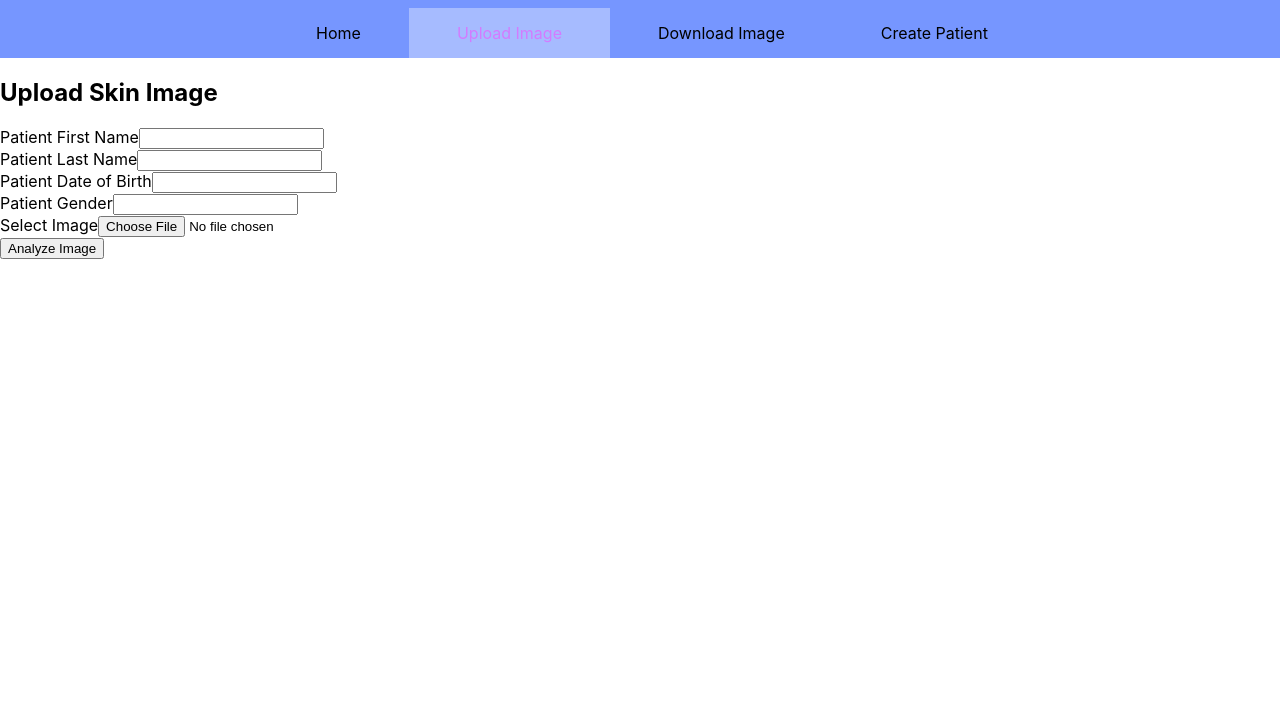
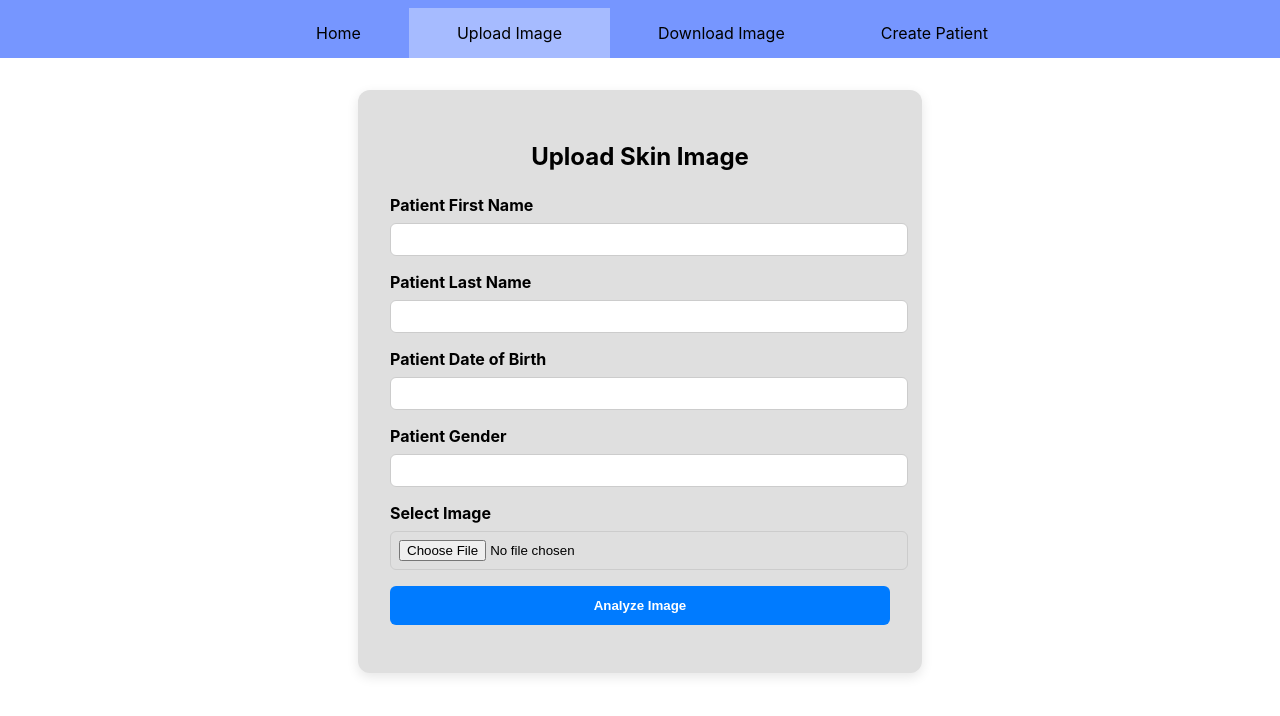
Before and after one commit to flopwzh/CS6440-frontend, a React (Create React App) app in the folder 6440/: page /Upload in a window 1280 px wide. Shown: the top 716 px of the page. Built offline with nearby package versions, Linux system fonts and the light colour scheme.

Commit message:
basic styling and clean outputs

```diff
--- /dev/null
+++ b/6440/src/components/Create.css
@@ -0,0 +1,46 @@
+.create-container {
+    max-width: 500px;
+    margin: 2rem auto;
+    padding: 2rem;
+    background-color: #dfdfdf;
+    border-radius: 12px;
+    box-shadow: 0 4px 12px rgba(0, 0, 0, 0.1);
+}
+
+.create-container h2 {
+    text-align: center;
+    margin-bottom: 1.5rem;
+}
+
+.create-form div {
+    margin-bottom: 1rem;
+}
+
+.create-form label {
+    display: block;
+    margin-bottom: 0.5rem;
+    font-weight: bold;
+}
+
+.create-form input[type="text"],
+.create-form input[type="file"] {
+    width: 100%;
+    padding: 0.5rem;
+    border: 1px solid #ccc;
+    border-radius: 6px;
+    }
+
+.create-form button {
+    width: 100%;
+    padding: 0.75rem;
+    background-color: #007bff;
+    border: none;
+    color: white;
+    font-weight: bold;
+    border-radius: 6px;
+    cursor: pointer;
+}
+
+.create-form button:disabled {
+    background-color: #999;
+}
--- a/6440/src/components/Create.js
+++ b/6440/src/components/Create.js
@@ -3,6 +3,8 @@ import { Button } from "./ui/button";
 import { Input } from "./ui/input";
 import { Label } from "./ui/label";
 import { Card, CardContent } from "./ui/card";
+
+import "./Create.css";
 
 const Create = () => {
 
@@ -66,25 +68,25 @@ const Create = () => {
 
     return (
         <div>
-            <Card>
+            <Card className="create-container">
                 <CardContent>
                     <h2>Create Patient</h2>
-                    <form onSubmit={handleCreation}>
+                    <form onSubmit={handleCreation} className="create-form">
                     <div>
                         <Label htmlFor="first">Patient First Name</Label>
-                        <Input id="first" type="text" value={first} onChange={(e) => setFirst(e.target.value)} required/>
+                        <Input id="first" type="text" value={first} autocomplete="off" onChange={(e) => setFirst(e.target.value)} required/>
                     </div>
                     <div>
                         <Label htmlFor="last">Patient Last Name</Label>
-                        <Input id="last" type="text" value={last} onChange={(e) => setLast(e.target.value)} required/>
+                        <Input id="last" type="text" value={last} autocomplete="off" onChange={(e) => setLast(e.target.value)} required/>
                     </div>
                     <div>
                         <Label htmlFor="dob">Patient Date of Birth</Label>
-                        <Input id="dob" type="text" value={dob} onChange={(e) => setDob(e.target.value)} required/>
+                        <Input id="dob" type="text" value={dob} autocomplete="off" onChange={(e) => setDob(e.target.value)} required/>
                     </div>
                     <div>
                         <Label htmlFor="gender">Patient Gender</Label>
-                        <Input id="gender" type="text" value={gender} onChange={(e) => setGender(e.target.value)} required/>
+                        <Input id="gender" type="text" value={gender} autocomplete="off" onChange={(e) => setGender(e.target.value)} required/>
                     </div>
                     <div>
                         <Button type="submit" disabled={loading}>
@@ -94,7 +96,7 @@ const Create = () => {
                     </form>
                     {result && (
                         <div>
-                            <h3>Done! Created patient:</h3>
+                            <h3>Created patient:</h3>
                             <pre>{JSON.stringify(result, null, 2)}</pre>
                         </div>
                     )}
--- /dev/null
+++ b/6440/src/components/Download.css
@@ -0,0 +1,56 @@
+.download-container {
+    max-width: 500px;
+    margin: 2rem auto;
+    padding: 2rem;
+    background-color: #dfdfdf;
+    border-radius: 12px;
+    box-shadow: 0 4px 12px rgba(0, 0, 0, 0.1);
+}
+
+.download-container h2 {
+    text-align: center;
+    margin-bottom: 1.5rem;
+}
+
+.download-container h3 {
+    text-align: center;
+    margin-top: 1.5rem;
+    margin-bottom: 1.5rem;
+}
+
+.download-container img {
+    max-width: 100%;
+}
+
+.download-form div {
+    margin-bottom: 1rem;
+}
+
+.download-form label {
+    display: block;
+    margin-bottom: 0.5rem;
+    font-weight: bold;
+}
+
+.download-form input[type="text"],
+.download-form input[type="file"] {
+    width: 100%;
+    padding: 0.5rem;
+    border: 1px solid #ccc;
+    border-radius: 6px;
+}
+
+.download-form button {
+    width: 100%;
+    padding: 0.75rem;
+    background-color: #007bff;
+    border: none;
+    color: white;
+    font-weight: bold;
+    border-radius: 6px;
+    cursor: pointer;
+}
+
+.download-form button:disabled {
+    background-color: #999;
+}
--- a/6440/src/components/Navbar/NavbarElements.js
+++ b/6440/src/components/Navbar/NavbarElements.js
@@ -24,7 +24,7 @@ export const NavLink = styled(Link)`
     cursor: pointer;
     &.active {
         background-color: rgb(166, 187, 255);
-        color:rgb(211, 123, 255);
+        color:rgb(0, 0, 0);
     }
 `;
 
--- /dev/null
+++ b/6440/src/components/Upload.css
@@ -0,0 +1,46 @@
+.upload-container {
+    max-width: 500px;
+    margin: 2rem auto;
+    padding: 2rem;
+    background-color: #dfdfdf;
+    border-radius: 12px;
+    box-shadow: 0 4px 12px rgba(0, 0, 0, 0.1);
+}
+
+.upload-container h2 {
+    text-align: center;
+    margin-bottom: 1.5rem;
+}
+
+.upload-form div {
+    margin-bottom: 1rem;
+}
+
+.upload-form label {
+    display: block;
+    margin-bottom: 0.5rem;
+    font-weight: bold;
+}
+
+.upload-form input[type="text"],
+.upload-form input[type="file"] {
+    width: 100%;
+    padding: 0.5rem;
+    border: 1px solid #ccc;
+    border-radius: 6px;
+    }
+
+.upload-form button {
+    width: 100%;
+    padding: 0.75rem;
+    background-color: #007bff;
+    border: none;
+    color: white;
+    font-weight: bold;
+    border-radius: 6px;
+    cursor: pointer;
+}
+
+.upload-form button:disabled {
+    background-color: #999;
+}
--- a/6440/src/components/Upload.js
+++ b/6440/src/components/Upload.js
@@ -3,6 +3,8 @@ import { Button } from "./ui/button";
 import { Input } from "./ui/input";
 import { Label } from "./ui/label";
 import { Card, CardContent } from "./ui/card";
+
+import "./Upload.css"
 
 const Upload = () => {
 
@@ -12,7 +14,10 @@ const Upload = () => {
     const [gender, setGender] = useState("");
     const [file, setFile] = useState(null);
     const [loading, setLoading] = useState(false);
-    const [result, setResult] = useState("");
+    //const [result, setResult] = useState("");
+    const [confidence, setConfidence] = useState("");
+    const [diagnosis, setDiagnosis] = useState("");
+    const [exists, setExists] = useState("");
 
     const handleUpload = async(e) => {
         e.preventDefault();
@@ -53,7 +58,10 @@ const Upload = () => {
             );
             const data = await response.json();
             console.log(data);
-            setResult(data);
+            //setResult(data);
+            setConfidence(data["diagnosis"]["confidence"]);
+            setDiagnosis(data["diagnosis"]["diagnosis"]);
+            setExists(data["patient"]["exists"]);
         } catch(error) {
             console.error("Error uploading image:", error);
             alert("Failed to create patient or upload image");
@@ -64,25 +72,25 @@ const Upload = () => {
 
     return (
         <div>
-            <Card>
+            <Card className="upload-container">
                 <CardContent>
                     <h2>Upload Skin Image</h2>
-                    <form onSubmit={handleUpload}>
+                    <form onSubmit={handleUpload} className="upload-form">
                     <div>
                         <Label htmlFor="first">Patient First Name</Label>
-                        <Input id="first" type="text" value={first} onChange={(e) => setFirst(e.target.value)} required/>
+                        <Input id="first" type="text" value={first} autocomplete="off" onChange={(e) => setFirst(e.target.value)} required/>
                     </div>
                     <div>
                         <Label htmlFor="last">Patient Last Name</Label>
-                        <Input id="last" type="text" value={last} onChange={(e) => setLast(e.target.value)} required/>
+                        <Input id="last" type="text" value={last} autocomplete="off" onChange={(e) => setLast(e.target.value)} required/>
                     </div>
                     <div>
                         <Label htmlFor="dob">Patient Date of Birth</Label>
-                        <Input id="dob" type="text" value={dob} onChange={(e) => setDob(e.target.value)} required/>
+                        <Input id="dob" type="text" value={dob} autocomplete="off" onChange={(e) => setDob(e.target.value)} required/>
                     </div>
                     <div>
                         <Label htmlFor="gender">Patient Gender</Label>
-                        <Input id="gender" type="text" value={gender} onChange={(e) => setGender(e.target.value)} required/>
+                        <Input id="gender" type="text" value={gender} autocomplete="off" onChange={(e) => setGender(e.target.value)} required/>
                     </div>
                     <div>
                         <Label htmlFor="file">Select Image</Label>
@@ -94,10 +102,18 @@ const Upload = () => {
                         </Button>
                     </div>
                     </form>
-                    {result && (
+                    {diagnosis && confidence && (
                         <div>
                             <h3>Analysis Result:</h3>
-                            <pre>{JSON.stringify(result, null, 2)}</pre>
+                            {/* <pre>{JSON.stringify(result, null, 2)}</pre> */}
+                            {exists ? (
+                                <p>Matching patient found in database!</p>
+                            ) : (
+                                <p>No patient found, created new patient!</p>
+                            )
+                            }
+                            <p>Diagnosis: {diagnosis}</p>
+                            <p>Confidence: {confidence}</p>
                         </div>
                     )}
                 </CardContent>
```
Also changed, not shown: 6440/src/components/Download.js (+12 -9 lines).
